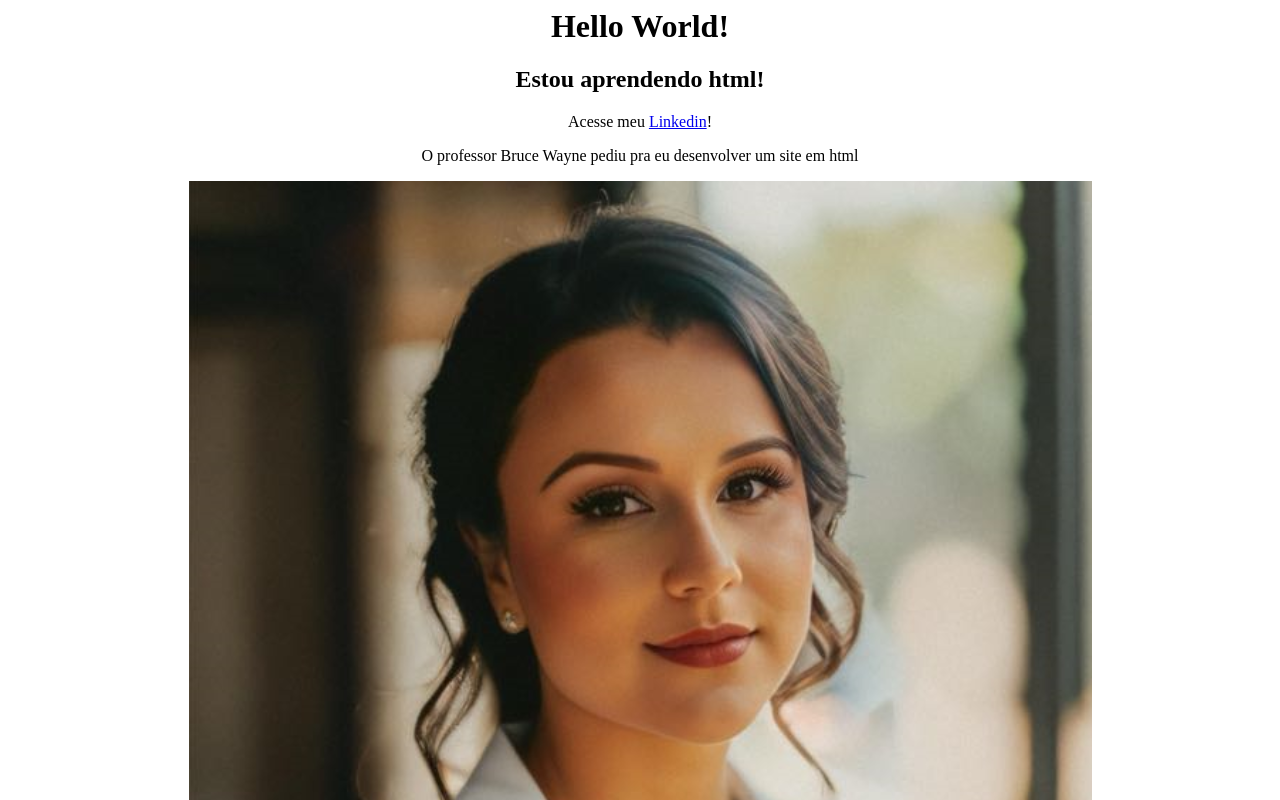
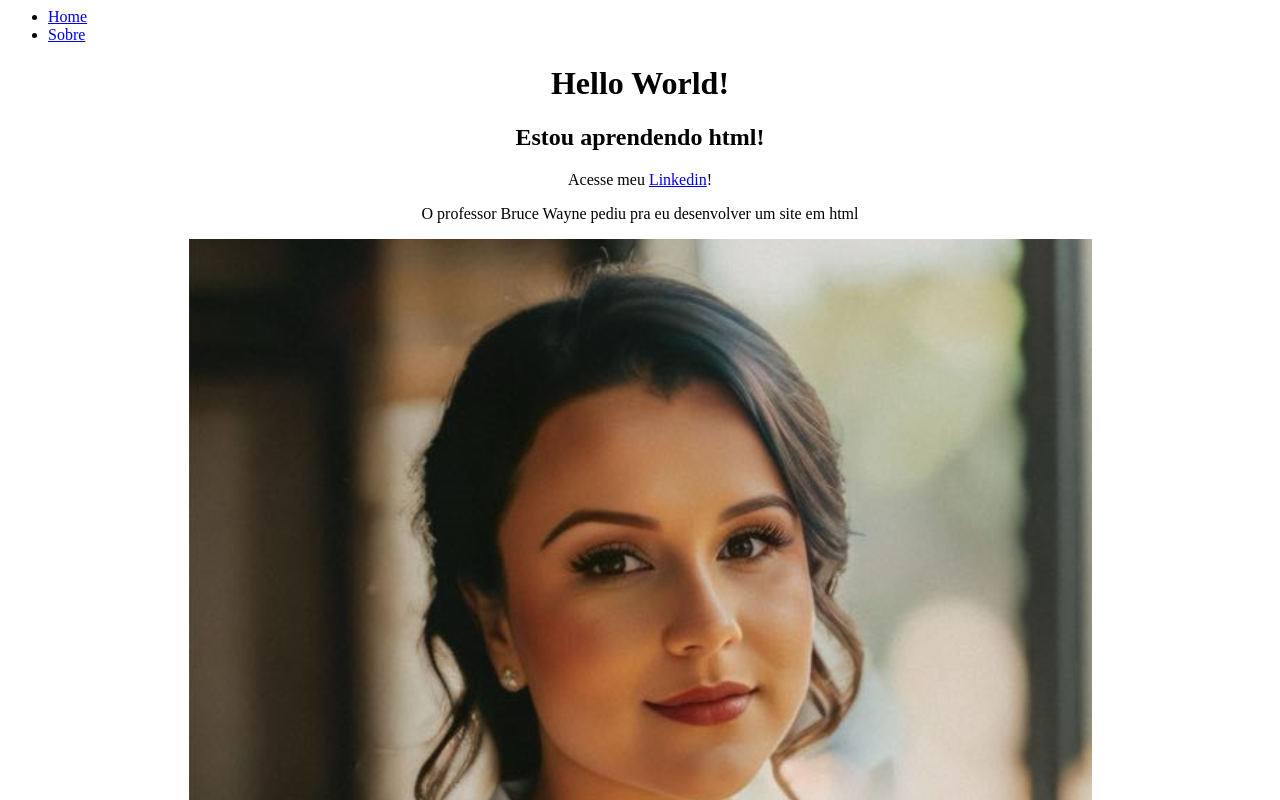
Before and after one commit to ynatividade/dayana_site, a plain HTML site: page index.html in a window 1280 px wide. Shown: the top 800 px of the page. Drawn offline with Linux system fonts and the light colour scheme.

Commit message:
Update index.html

```diff
--- a/index.html
+++ b/index.html
@@ -2,6 +2,12 @@
 <title>.:: Site da Dayana ::. </title>
 </head>
 <body>
+<nav>
+  <ul>
+    <li><a href="#">Home</a></li>
+    <li><a href="#">Sobre</a></li>
+  </ul>
+</nav>
 <h1 align="center">Hello World!</h1>
 <h2 align="center">Estou aprendendo html!</h2>
 <p align="center">Acesse meu <a href="https://www.linkedin.com/in/dayana-lima-71380221b/">Linkedin</a>!</p>
```
